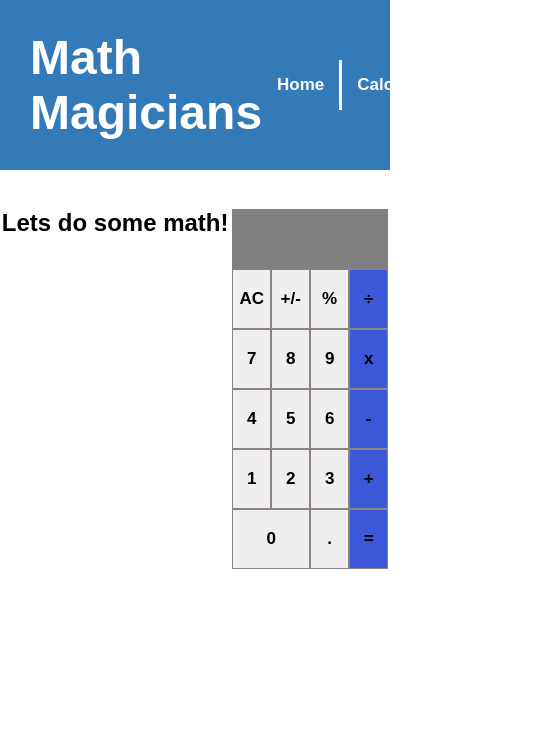
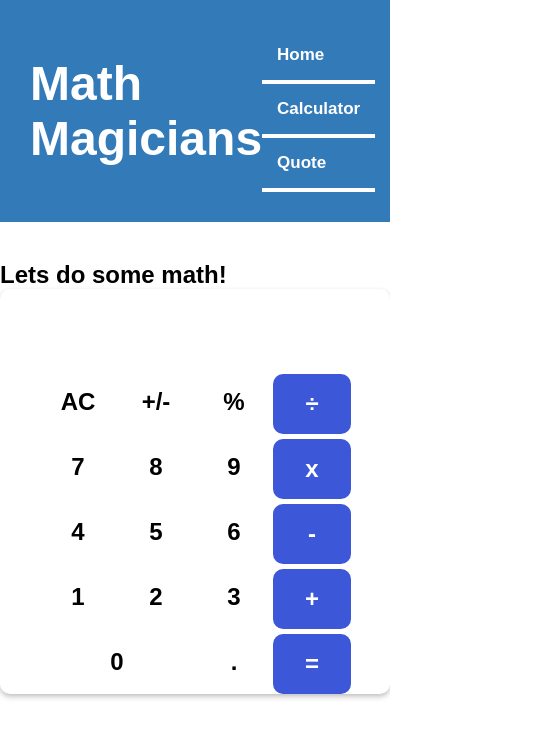
Before and after one commit to quavo19/Math-Magician, a React (Create React App) app: page /calculator in a window 390 px wide. Shown: the top 738 px of the page, 541 px wide, since content can reach past the window. Built offline with nearby package versions, Linux system fonts and the light colour scheme.

Commit message:
Add Styling

```diff
--- a/src/Style.css
+++ b/src/Style.css
@@ -44,23 +44,30 @@
 .container {
   flex-direction: column;
   font-size: 20px;
+  border-radius: 10px;
+  box-shadow: 0px 3px 6px 0px rgba(0, 0, 0, 0.15), 0px 2px 4px 0px rgba(0, 0, 0, 0.12);
 }
 
 .container button {
   width: 100%;
   height: 60px;
-  font-size: 17px;
+  background: hsl(255, 100%, 100%);;
   font-weight: 600;
   border: none;
-  border: 1.2px solid rgb(141, 129, 129);
+  padding-block-start: 0.5rem; /* Logical Property for padding-top */
+  padding-block-end: 0.5rem; /* Logical Property for padding-bottom */
+  padding-inline-start: 1.25rem; /* Logical Property for padding-left */
+  padding-inline-end: 1.25rem; /* Logical Property for padding-right */
+  font-size: 1.5rem;
 }
 
 .Output-bar {
-  height: 60px;
-  justify-content: flex-end;
-  padding-right: 8px;
-  background: gray;
-  color: #fff;
+  justify-content: end;
+  height: 80px;
+  font-size: 2rem;
+  padding-block-start: 0.25rem; /* Logical Property for padding-top */
+  padding-block-end: 0.25rem; /* Logical Property for padding-bottom */
+  padding-inline-end: 0.75rem;
 }
 
 .col-5 {
@@ -70,11 +77,14 @@
 
 .button-container {
   width: 40vw;
-  max-width: 400px;
+  max-width: 350px;
 }
 
 .button-container button:last-child {
   background: rgb(61, 87, 217);
+  color: #fff;
+  margin-top: 5px;
+  border-radius: 10px;
 }
 
 .Zero {
@@ -112,3 +122,26 @@
   font-size: 20px;
   margin: 30px;
 }
+
+@media only screen and (max-width: 600px){
+	.App-conatiner {
+    flex-direction: column;
+  }
+
+  .NavItems ul {
+    flex-direction: column;
+  }
+
+  .NavItems ul li {
+    border-right: none;
+    border-bottom: 4px solid #ffffff;
+  }
+
+  .container {
+    width: 100%;
+  }
+
+  .button-container {
+    width: 80vw;
+  }
+}
```
